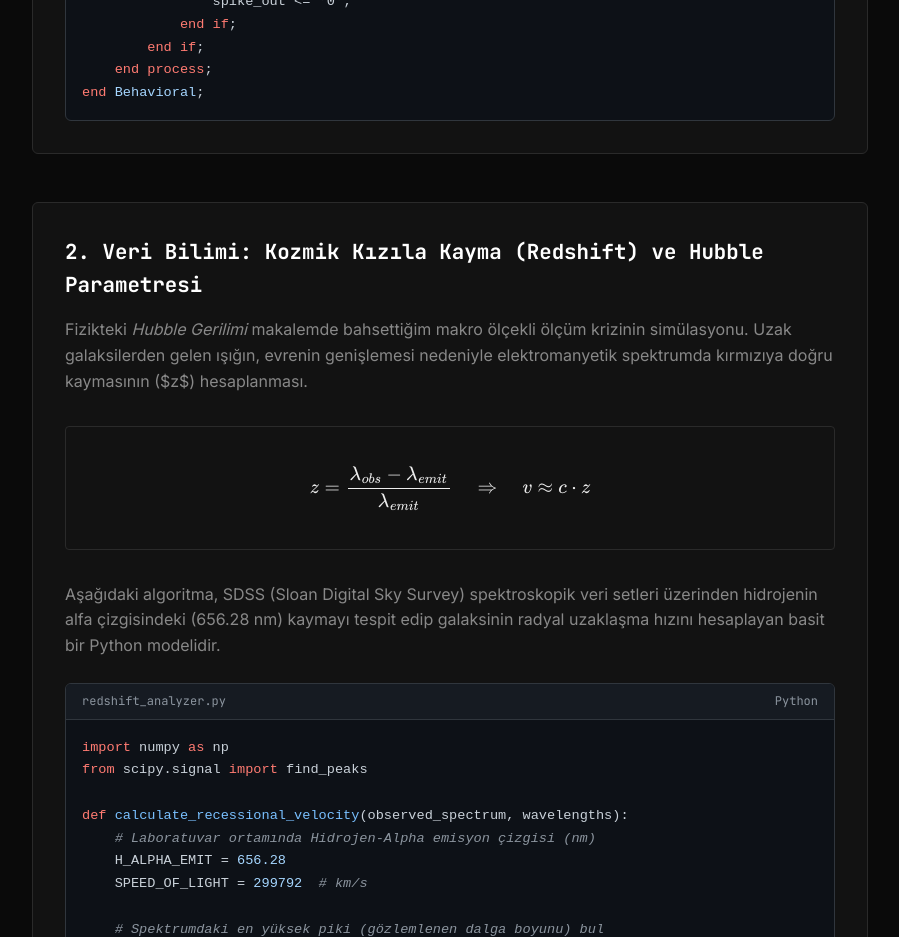
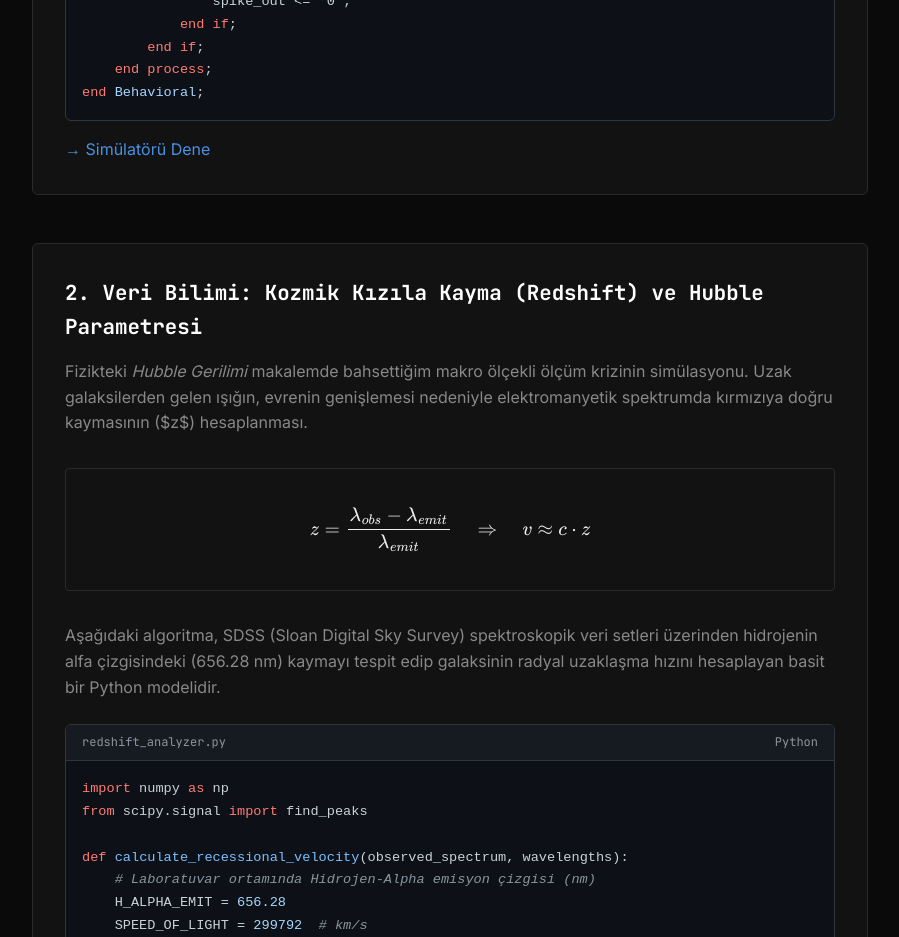
Before and after one commit to drFurkanGuven/sitem, a website: page laboratuvar.html in a window 1280 px wide. Shown: the part 1540-2477 px from the top of the page, without its empty margins (190-1089 px from the left). Drawn offline with nearby package versions, Linux system fonts and the light colour scheme.

Commit message:
Update laboratuvar.html

```diff
--- a/laboratuvar.html
+++ b/laboratuvar.html
@@ -101,6 +101,9 @@
     <span class="kw">end process</span>;
 <span class="kw">end</span> <span class="st">Behavioral</span>;</code></pre>
       </div>
+        <a href="noron-simulator.html" class="error-link" style="display:inline-block;margin-top:1rem;">
+        → Simülatörü Dene
+      </a>
     </div>
 
     <div class="lab-module fade-in">
```
